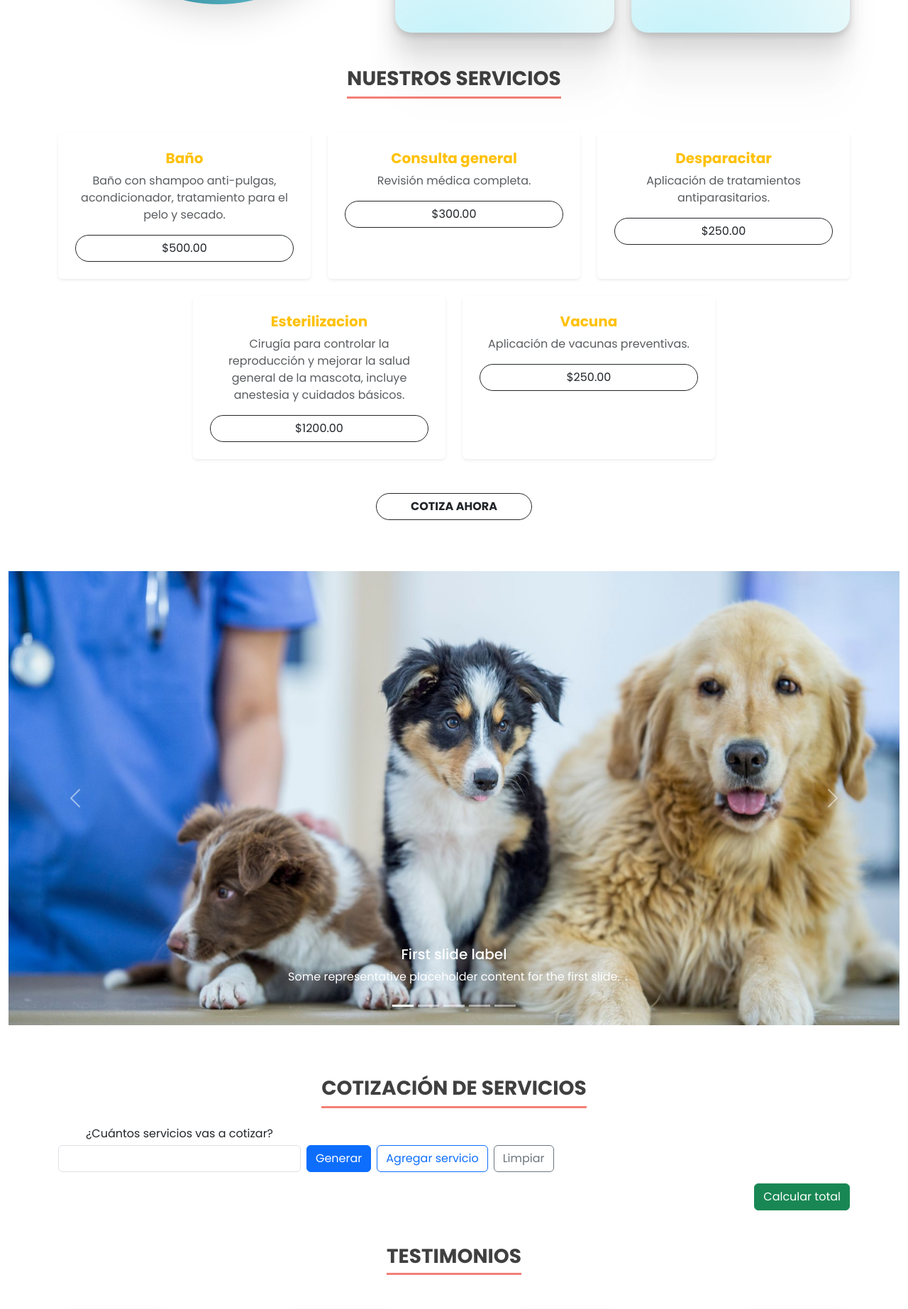
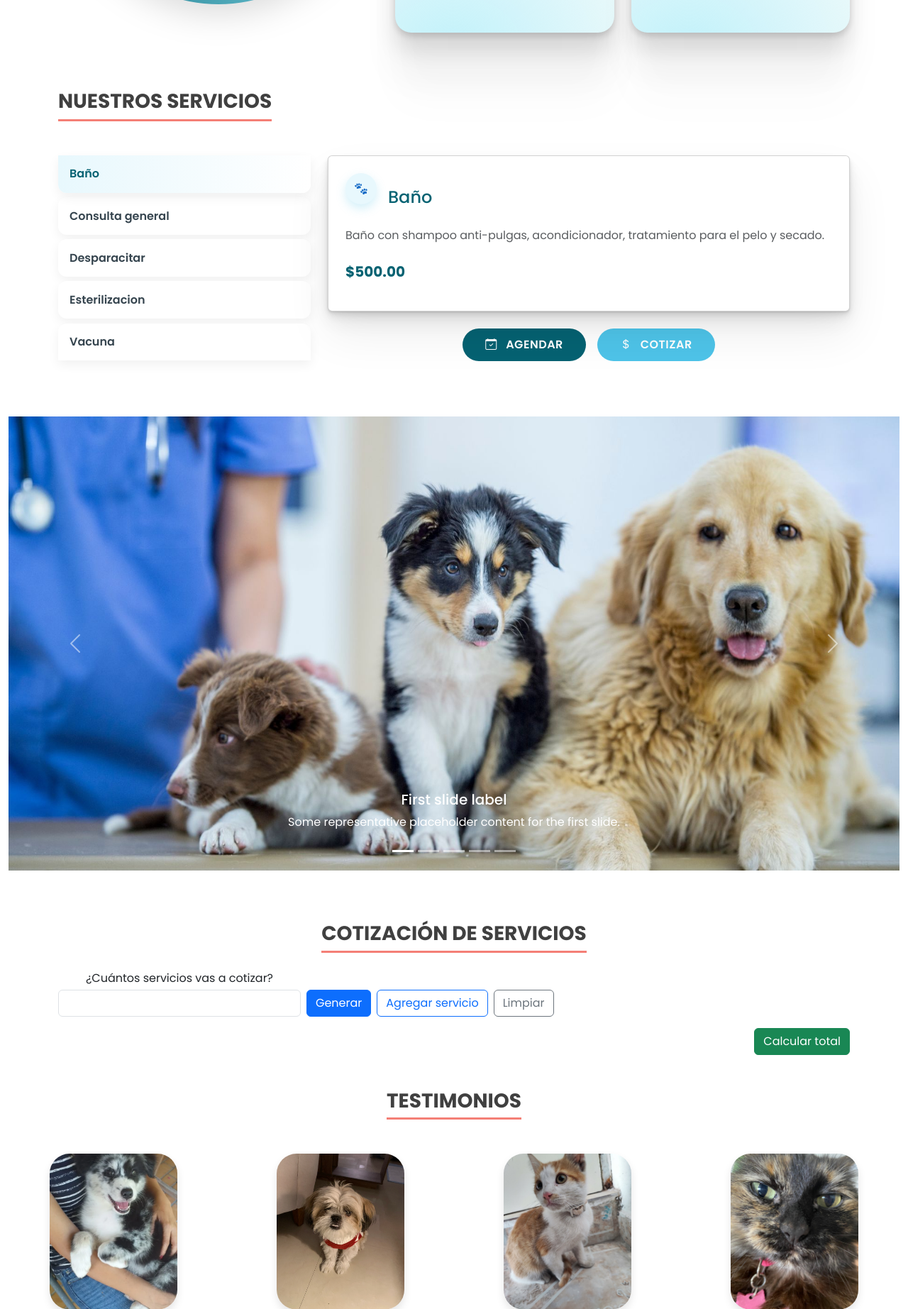
Before and after one commit to anagatuna/PIA_Eq1, a Django app: page / in a window 1280 px wide. Shown: the part 1366-3211 px from the top of the page at 71% size. Run offline with Django 5.2, Linux system fonts and the light colour scheme; data comes from the database, SQL or seed files in the repository; both versions use the stored data as it was after the commit.

Commit message:
mejora diseño en cards de servicios, plus poner en el panel y login la tipografia poppins

```diff
--- a/veterinaria/app/static/css/login.css
+++ b/veterinaria/app/static/css/login.css
@@ -1,8 +1,11 @@
+@import url('https://fonts.googleapis.com/css2?family=Poppins:ital,wght@0,100;0,200;0,300;0,400;0,500;0,600;0,700;0,800;0,900;1,100;1,200;1,300;1,400;1,500;1,600;1,700;1,800;1,900&display=swap');
+
 html,
 body {
     height: 100%;
     margin: 0;
     padding: 0;
+    font-family: "Poppins", sans-serif !important;
 }
 
 body {
--- a/veterinaria/app/static/css/panel.css
+++ b/veterinaria/app/static/css/panel.css
@@ -1,5 +1,11 @@
+@import url('https://fonts.googleapis.com/css2?family=Poppins:ital,wght@0,100;0,200;0,300;0,400;0,500;0,600;0,700;0,800;0,900;1,100;1,200;1,300;1,400;1,500;1,600;1,700;1,800;1,900&display=swap');
+
 :root {
   color-scheme: light dark;
+}
+
+body{
+  font-family: "Poppins", sans-serif !important;
 }
 
 /* --- Logout button --- */
--- a/veterinaria/app/static/css/style.css
+++ b/veterinaria/app/static/css/style.css
@@ -302,23 +302,7 @@
   box-shadow: 0 0 25px rgba(78, 196, 233, 0.3);
 }
 
-
-/* ====== Accesibilidad básica ====== */
-h3,
-.fw-bold {
-  color: var(--primary);
-}
-
-/* Cards servicios: efecto hover */
-.card {
-  transition: .2s ease;
-}
-
-.card:hover {
-  transform: translateY(-4px);
-  box-shadow: 0 8px 18px rgba(0, 0, 0, .12);
-}
-
+/* Sección Servicios */
 #servicios {
   color: #404040;
   font-weight: bold;
@@ -326,7 +310,118 @@
   padding-bottom: 0.5rem;
   margin-bottom: 1.5rem;
   border-bottom: 3px solid #F47F76;
+  margin-top: 2rem;
 }
+
+.nav-servicios .list-group-item {
+  border: 0;
+  border-left: 4px solid transparent;
+  border-radius: .75rem;
+  margin-bottom: .4rem;
+  background: #fff;
+  box-shadow: 0 6px 16px rgba(0, 0, 0, .06);
+  padding: .9rem 1rem;
+  transition: .2s ease;
+  color: #36454f;
+}
+
+.nav-servicios .list-group-item .nombre {
+  font-weight: 600;
+}
+
+.nav-servicios .list-group-item:hover {
+  transform: translateX(4px);
+  box-shadow: 0 10px 22px rgba(0, 0, 0, .1);
+}
+
+.nav-servicios .list-group-item.active {
+  background: linear-gradient(90deg, #E8F8FD, #fff);
+  border-left-color: var(--accent);
+  color: var(--primary);
+}
+
+/* Panel derecho */
+.detalle-servicio {
+  border: 0;
+  border-radius: 2rem;
+  box-shadow: rgba(0, 0, 0, 0.07) 0px 1px 2px, rgba(0, 0, 0, 0.07) 0px 2px 4px, rgba(0, 0, 0, 0.07) 0px 4px 8px, rgba(0, 0, 0, 0.07) 0px 8px 16px, rgba(0, 0, 0, 0.07) 0px 16px 32px, rgba(0, 0, 0, 0.07) 0px 32px 64px;
+  overflow: hidden;
+}
+
+.icono-serv-md {
+  width: 44px;
+  height: 44px;
+  border-radius: 50%;
+  display: grid;
+  place-items: center;
+  background: #E8F8FD;
+  color: var(--primary);
+  box-shadow: 0 6px 14px rgba(78, 196, 233, .25);
+}
+
+.text-vet {
+  color: #056272;
+}
+
+.precio-xl {
+  font-size: 1.25rem;
+  color: #056272;
+}
+
+/* Responsive: la lista se vuelve carrusel horizontal */
+@media (max-width: 992px) {
+  .nav-servicios {
+    display: flex;
+    overflow-x: auto;
+    gap: .6rem;
+    padding-bottom: .25rem;
+  }
+
+  .nav-servicios .list-group-item {
+    flex: 0 0 auto;
+    min-width: 260px;
+  }
+}
+
+/* Botones fuera de la card */
+.botones-servicios {
+  text-align: center;
+}
+
+.btn-servicio {
+  padding: 0.7rem 2rem;
+  border-radius: 2rem;
+  font-weight: 600;
+  text-transform: uppercase;
+  letter-spacing: 0.5px;
+  transition: all 0.3s ease;
+  text-decoration: none;
+}
+
+/* Botón Agendar */
+.btn-agendar {
+  background: var(--primary, #056272);
+  color: #fff;
+}
+
+.btn-agendar:hover {
+  background: #034750;
+  transform: translateY(-3px);
+  box-shadow: 0 6px 14px rgba(0, 0, 0, 0.15);
+}
+
+/* Botón Cotizar */
+.btn-cotizar {
+  background: var(--accent, #4EC4E9);
+  color: #fff;
+}
+
+.btn-cotizar:hover {
+  background: #2fa0c3;
+  transform: translateY(-3px);
+  box-shadow: 0 6px 14px rgba(0, 0, 0, 0.15);
+}
+
 
 /* Carousel alto cómodo */
 #imagenes h3 {
@@ -845,7 +940,7 @@
   border-bottom: 3px solid #F47F76;
 }
 
-.faq-card{
+.faq-card {
   transition: .2s ease;
 }
 
@@ -854,7 +949,7 @@
   box-shadow: 0 8px 18px rgba(0, 0, 0, .12);
 }
 
-.faq-badge{
+.faq-badge {
   transition: .2s ease;
 }
 
@@ -866,7 +961,7 @@
 summary {
   list-style: none;
   cursor: pointer;
-  color:#056272;
+  color: #056272;
 }
 
 summary::-webkit-details-marker {
@@ -891,7 +986,7 @@
   font-weight: 600;
   user-select: none;
   display: block;
-  border:none;
+  border: none;
 }
 
 /* Animar respuesta */
@@ -903,7 +998,8 @@
 }
 
 /* Abierto */
-.faq2__toggle:checked ~ .faq2__content {
-  max-height: 600px;  /* ajusta al tamaño de tu contenido */
+.faq2__toggle:checked~.faq2__content {
+  max-height: 600px;
+  /* ajusta al tamaño de tu contenido */
   opacity: 1;
 }
--- a/veterinaria/app/templates/index.html
+++ b/veterinaria/app/templates/index.html
@@ -73,23 +73,53 @@
         </div>
     </section>
 
-    <section class="container text-center my-5">
-        <h3 class="mb-5 fw-bold" id="servicios">NUESTROS SERVICIOS</h3>
+    <section class="container my-5 servicios-tabs">
+        <h3 class="mb-5 fw-bold text-center" id="servicios">NUESTROS SERVICIOS</h3>
 
-        <div class="row justify-content-center g-4">
-            {% for servicio in servicios %}
-            <div class="col-md-4">
-                <div class="card border-0 shadow-sm p-4 h-100">
-                    <h5 class="fw-bold text-warning mb-2">{{ servicio.nombre }}</h5>
-                    <p class="text-muted">{{ servicio.descripcion|default_if_none:''|escape }}</p>
-                    <button class="btn btn-outline-dark rounded-pill px-4">${{ servicio.precio|floatformat:2 }}</button>
+        <div class="row g-4 align-items-start">
+            <!-- Navegación izquierda -->
+            <div class="col-12 col-lg-4">
+                <div class="list-group list-group-flush nav-servicios" id="servicios-list" role="tablist">
+                    {% for s in servicios %}
+                    <button
+                        class="list-group-item list-group-item-action d-flex justify-content-between align-items-center {% if forloop.first %}active{% endif %}"
+                        id="tab-{{ s.id }}" data-bs-toggle="tab" data-bs-target="#pane-{{ s.id }}" type="button"
+                        role="tab" aria-controls="pane-{{ s.id }}"
+                        aria-selected="{% if forloop.first %}true{% else %}false{% endif %}">
+                        <span class="nombre">{{ s.nombre }}</span>
+                    </button>
+                    {% endfor %}
                 </div>
             </div>
-            {% endfor %}
 
-        <!-- Botón principal -->
-        <div class="mt-5">
-            <button class="btn btn-outline-dark rounded-pill px-5 fw-bold">COTIZA AHORA</button>
+            <!-- Contenido derecha -->
+            <div class="col-12 col-lg-8">
+                <div class="tab-content card detalle-servicio">
+                    {% for s in servicios %}
+                    <div class="tab-pane fade {% if forloop.first %}show active{% endif %}" id="pane-{{ s.id }}"
+                        role="tabpanel" aria-labelledby="tab-{{ s.id }}">
+                        <div class="p-4">
+                            <div class="mb-2 d-flex align-items-center gap-3">
+                                <div class="icono-serv-md mb-4" aria-hidden="true">🐾</div>
+                                <h4 class="mb-0 text-vet">{{ s.nombre }}</h4>
+                            </div>
+                            <p class="text-muted mb-4">{{ s.descripcion|default_if_none:''|escape }}</p>
+                            <span class="precio-xl fw-bold d-block mb-3">${{ s.precio|floatformat:2 }}</span>
+                        </div>
+                    </div>
+                    {% endfor %}
+                </div>
+
+                <!-- Botones fuera de la card -->
+                <div class="mt-4 d-flex flex-wrap gap-3 justify-content-center botones-servicios">
+                    <a href="#contacto" class="btn-servicio btn-agendar">
+                        <i class="bi bi-calendar-check me-2"></i> AGENDAR
+                    </a>
+                    <a href="#cotizacion" class="btn-servicio btn-cotizar">
+                        <i class="bi bi-currency-dollar me-2"></i> COTIZAR
+                    </a>
+                </div>
+            </div>
         </div>
     </section>
 
@@ -372,7 +402,8 @@
             <div class="testimonio">
                 <img src="{% static 'img/vet6.jpg' %}" alt="Cliente 3" class="testimonial-img">
                 <p class="text-muted small mt-3">
-                    "El personal es muy profesional y amable. Siempre atienden a mi gordinflon casi con tanto amor como yo le doy. Confío plenamente en ellos para su salud."
+                    "El personal es muy profesional y amable. Siempre atienden a mi gordinflon casi con tanto amor como
+                    yo le doy. Confío plenamente en ellos para su salud."
                 </p>
                 <div class="stars-svg stars-4">
                     <svg>
@@ -472,7 +503,7 @@
 
     <section class="container my-5">
         <div class="text-center">
-            <h3 class="mb-4" id="contacto">CONTACTO</h3>
+            <h3 class="mb-4" id="contacto">AGENDA TU CITA</h3>
         </div>
 
         <div class="formulario-card">
--- a/veterinaria/app/templates/login.html
+++ b/veterinaria/app/templates/login.html
@@ -16,8 +16,7 @@
 
             <!-- Columna izquierda (imagen/sistema) -->
             <div class="col-logo d-flex flex-column justify-content-center">
-                <img class="system-image" src="{% static 'img/logo.png' %}" alt="Sistema">
-                <p class="text-center px-4 text-muted small mb-4">PetCare</p>
+                <img class="system-image" src="{% static 'img/PetCare.png' %}" alt="Sistema">
             </div>
 
             <!-- Columna del formulario -->
```
Also changed, not shown: veterinaria/db.sqlite3.
